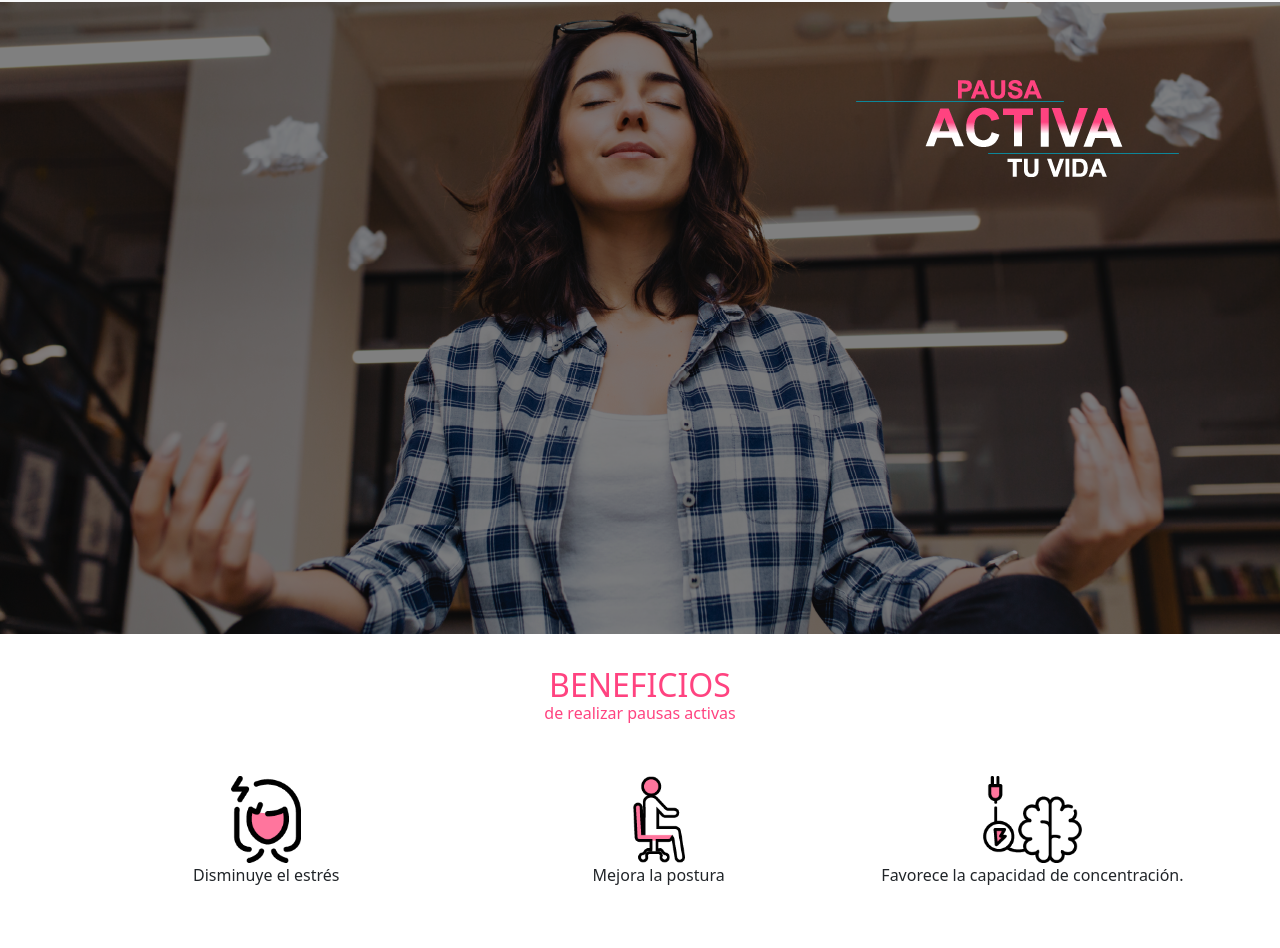
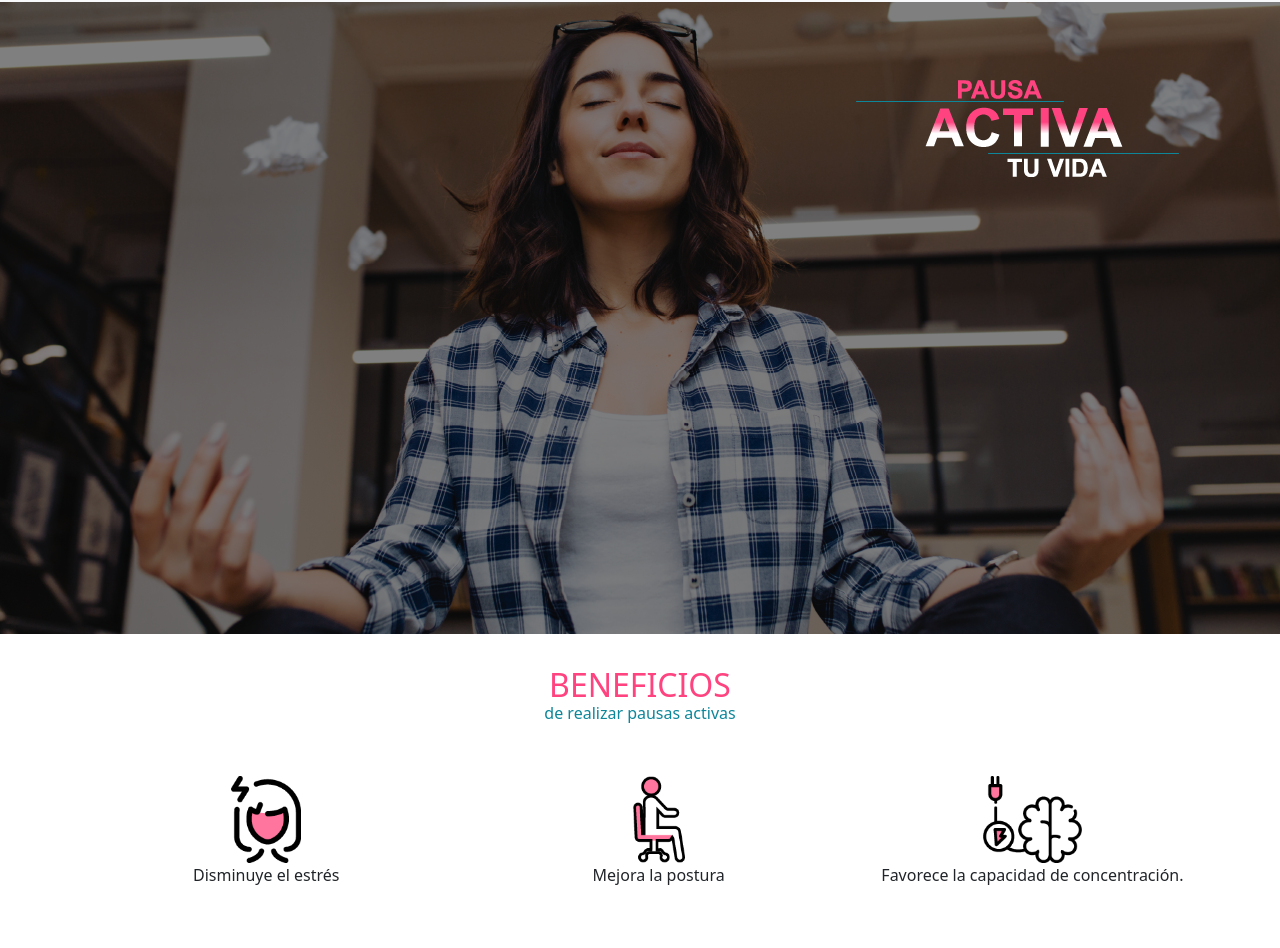
Before and after one commit to Jessica-hdez/LandigPage_pausactive, a plain HTML site: page Index.html in a window 1280 px wide. Shown: the part 84-1032 px from the top of the page. Drawn offline with nearby package versions, Linux system fonts and the light colour scheme.

Commit message:
Update Index.html

```diff
--- a/Index.html
+++ b/Index.html
@@ -44,7 +44,7 @@
     </div>
     <!--Section #beneficios-->
     <section id="beneficios">
-        <h1>BENEFICIOS<p style="font-size: 1rem; text-align: center; margin-top: 0%;">de realizar pausas activas</p></h1>
+        <h1>BENEFICIOS<p style="font-size: 1rem; text-align: center; margin-top: 0%; color: #0D8699;">de realizar pausas activas</p></h1>
         <div class="grid-container">
             <div class="grid-item"><img src="imgs/1estres.png" class="iconos" alt="Estres"><br>Disminuye el estrés</div>
             <div class="grid-item"><img src="imgs/2postura.png" class="iconos" alt="Postura"><br>Mejora la postura</div>
```
